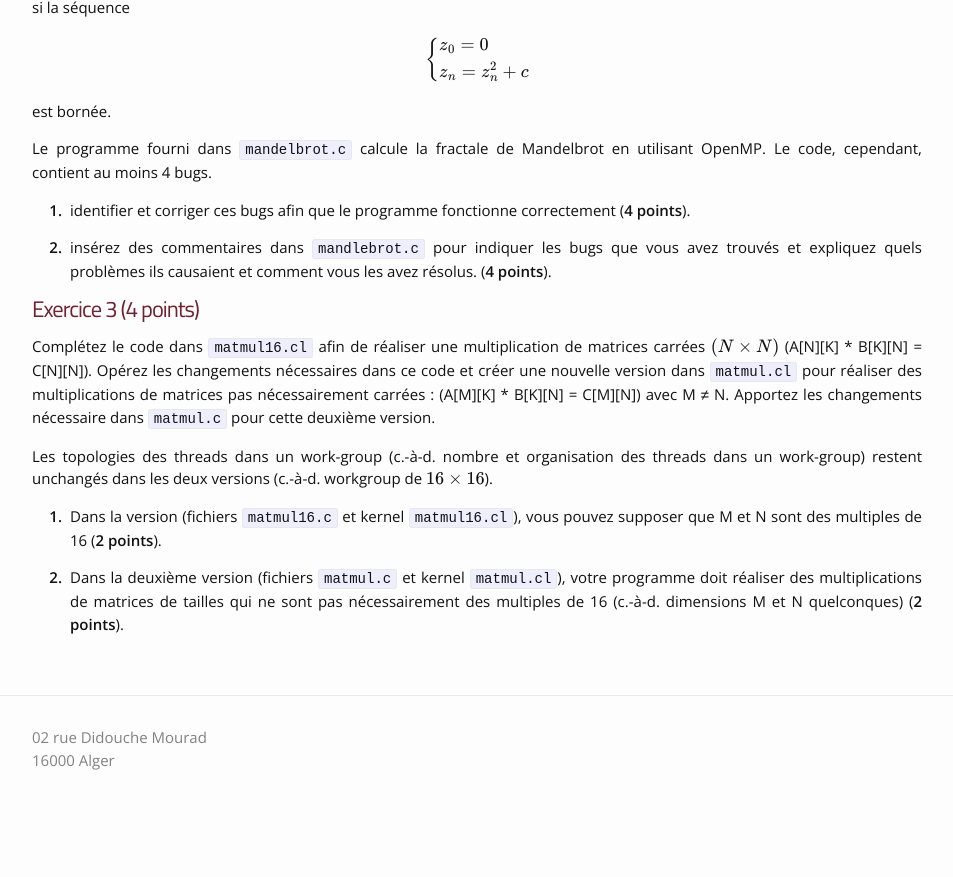
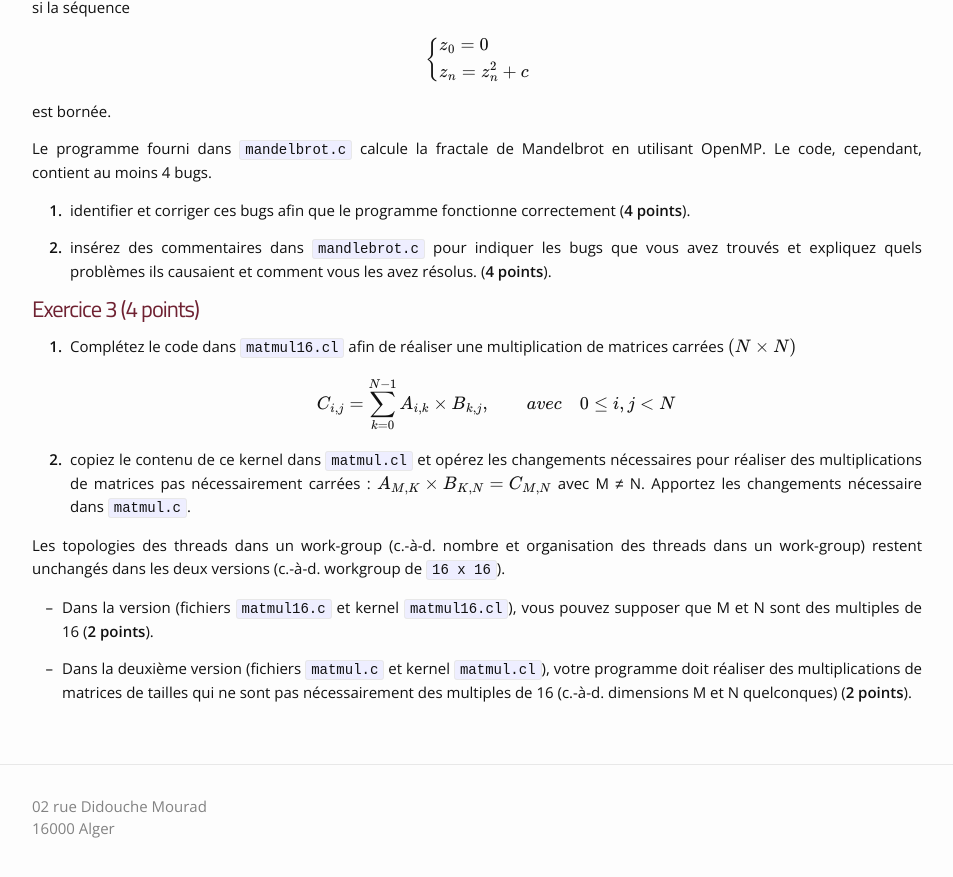
Before and after one commit to benhadid/m1ci, a Jekyll site: the page built from _assignments/01_devoir.md, in a window 1280 px wide and 900 px high, scrolled down 1425 px. Shown: the top 877 px of the window, without its empty margins (163-1116 px from the left). Built offline with Jekyll 4.4.1, drawn with Linux system fonts in a browser that asks for light colours; nearby versions of some CDN libraries; formulas are drawn with MathJax 3; before the commit the page ends 2256 px from its top, so only the background shows below that.

Commit message:
clarifications

```diff
--- a/_assignments/01_devoir.md
+++ b/_assignments/01_devoir.md
@@ -89,11 +89,15 @@ Le programme fourni dans `mandelbrot.c` calcule la fractale de Mandelbrot en uti
 
 # Exercice 3 (4 points)
 
-Complétez le code dans `matmul16.cl` afin de réaliser une multiplication de matrices carrées $$(N \times N)$$ (A[N][K] * B[K][N] = C[N][N]).
-Opérez les changements nécessaires dans ce code et créer une nouvelle version dans `matmul.cl` pour réaliser des multiplications de matrices pas nécessairement carrées : (A[M][K] * B[K][N] = C[M][N]) avec M ≠ N. Apportez les changements nécessaire dans `matmul.c` pour cette deuxième version.
+1. Complétez le code dans `matmul16.cl` afin de réaliser une multiplication de matrices carrées $$(N \times N)$$
 
-Les topologies des threads dans un work-group (c.-à-d. nombre et organisation des threads dans un work-group) restent unchangés dans les deux versions (c.-à-d. workgroup de $$16 \times 16$$).
+    $$
+    C_{i,j} = \sum_{k=0}^{N-1} A_{i,k} \times B_{k,j} , \qquad avec \quad  0 \leq i , j \lt N
+    $$
+2. copiez le contenu de ce kernel dans `matmul.cl` et opérez les changements nécessaires pour réaliser des multiplications de matrices pas nécessairement carrées : $$A_{M,K} \times B_{K,N} = C_{M,N}$$ avec M ≠ N. Apportez les changements nécessaire dans `matmul.c`.
 
- 1. Dans la version (fichiers `matmul16.c` et kernel `matmul16.cl`), vous pouvez supposer que M et N sont des multiples de 16 (**2 points**).
+Les topologies des threads dans un work-group (c.-à-d. nombre et organisation des threads dans un work-group) restent unchangés dans les deux versions (c.-à-d. workgroup de `16 x 16`).
 
- 2. Dans la deuxième version (fichiers `matmul.c` et kernel `matmul.cl`), votre programme doit réaliser des multiplications de matrices de tailles qui ne sont pas nécessairement des multiples de 16 (c.-à-d. dimensions M et N quelconques) (**2 points**).
+- Dans la version (fichiers `matmul16.c` et kernel `matmul16.cl`), vous pouvez supposer que M et N sont des multiples de 16 (**2 points**).
+
+- Dans la deuxième version (fichiers `matmul.c` et kernel `matmul.cl`), votre programme doit réaliser des multiplications de matrices de tailles qui ne sont pas nécessairement des multiples de 16 (c.-à-d. dimensions M et N quelconques) (**2 points**).
```
